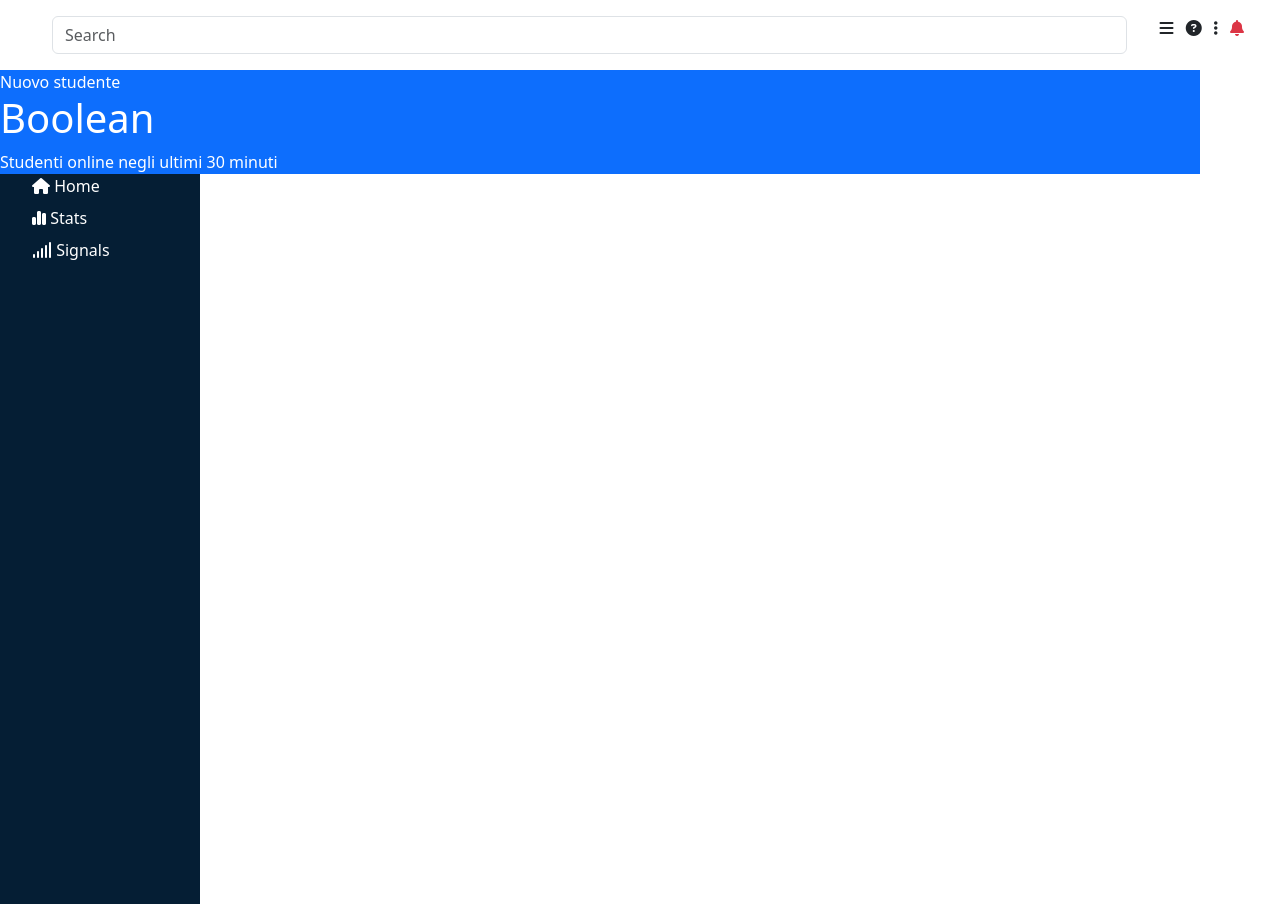
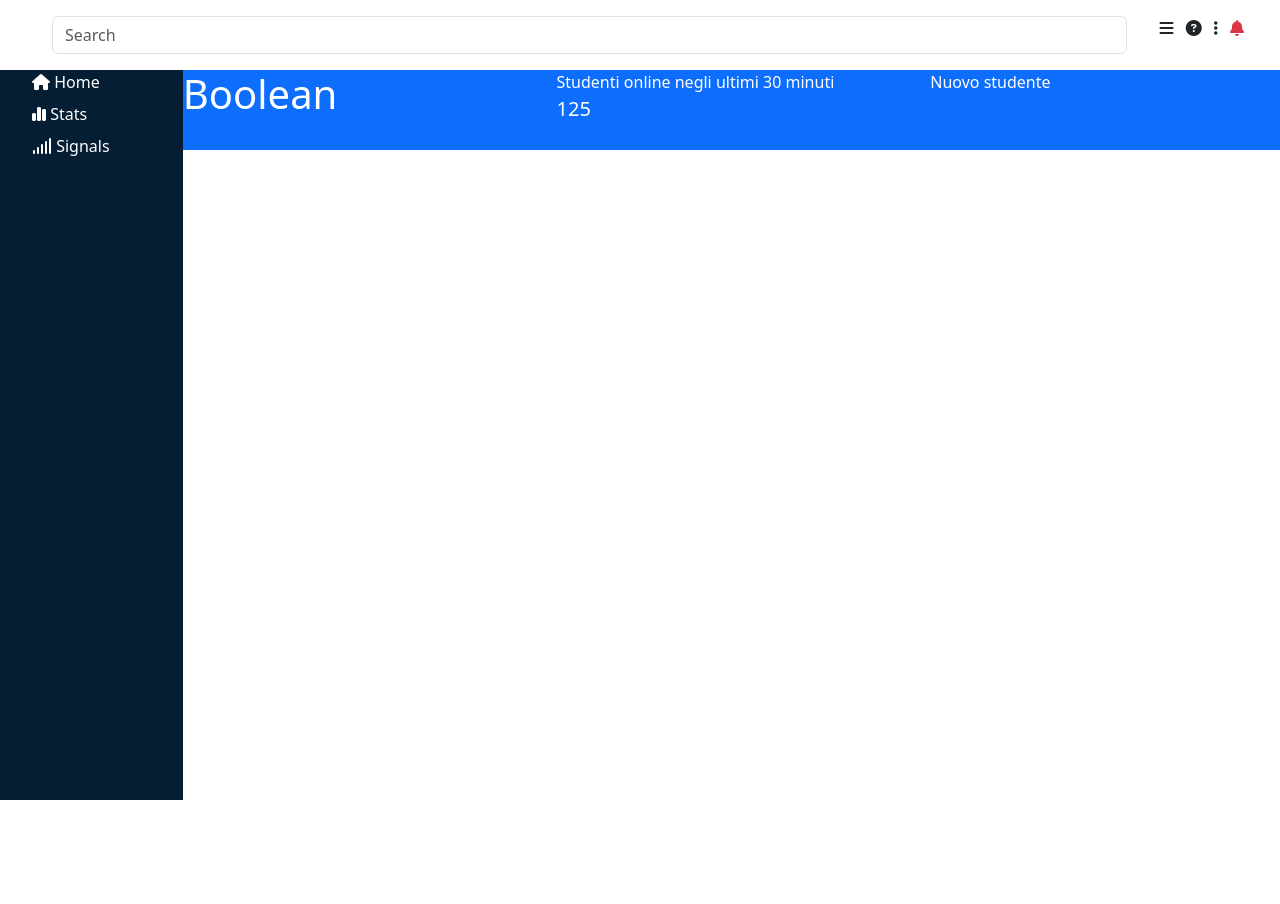
Before and after one commit to EnricoValente/html-css-bootstrap-dashboard, a plain HTML site: page index.html in a window 1280 px wide. After the commit the page ends 800 px from the top, so only its background shows below. Drawn offline with nearby package versions, Linux system fonts and the light colour scheme.

Commit message:
completata struttura sidebar e section 1

```diff
--- a/css/style.css
+++ b/css/style.css
@@ -20,6 +20,7 @@ img {
     width: 80px;
     background-color: #051E34;
     background-image: url("../img/sidebar-bg.png");
+    min-height: 18.75rem;
 
 
 }
@@ -39,8 +40,30 @@ img {
 
 main {
     width: calc(100vw - 80px);
+}
+
+.big-number {
+    font-size: 1.25rem;
+}
+
+
+
+
+.overlay {
+    position: absolute;
+    background-color: rgba(0, 0, 0, 0.6);
 
 }
+
+.overlay-1 {
+    top: 0;
+    right: 0;
+    bottom: 0;
+    left: 0;
+    transform: scale(0);
+
+}
+
 
 
 
--- a/index.html
+++ b/index.html
@@ -74,33 +74,9 @@
             </div>
 
         </header>
+        <div class="container-fluid d-flex p-0">
 
-        <main>
-
-            <section class="bg-primary text-white">
-                <div class="row">
-
-                    <div class="col-12">
-                        Nuovo studente
-                    </div>
-
-                    <div class="col-12">
-                        <h1>Boolean</h1>
-                    </div>
-
-                    <div class="col-12">
-                        Studenti online negli ultimi 30 minuti
-                    </div>
-
-
-                </div>
-
-            </section>
-
-        </main>
-
-
-        <aside class="sidebar d-flex">
+            <aside class="sidebar">
 
                 <ul>
 
@@ -131,6 +107,41 @@
 
             </aside>
 
+            <main>
+
+                <section class="bg-primary text-white">
+                    <div class="row">
+
+                        <div class="col-12 col-md-4 order-md-1">
+                            Nuovo studente
+                        </div>
+
+                        <div class="col-12 col-md-4">
+
+                            <h1>Boolean</h1>
+                            <span class="badge rounded-pill"><a href="#">Piano base</a></span>
+                        </div>
+
+                        <div class="col-12 col-md-4">
+                            Studenti online negli ultimi 30 minuti
+
+                            <div class="big-number">
+                                125
+                            </div>
+                        </div>
+
+
+                    </div>
+
+                </section>
+
+            </main>
+
+
+        </div>
+
+
+
 
 
 
```
Lines whose indentation alone changed are shown as unchanged.
